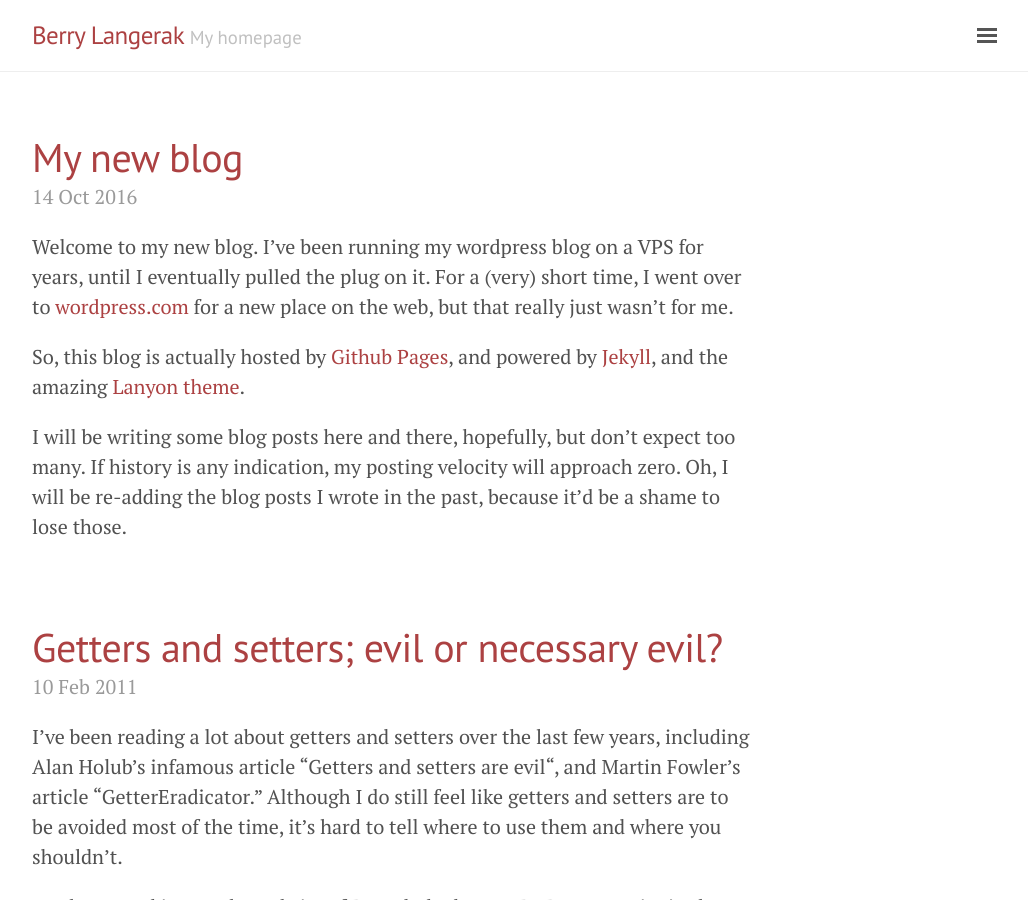
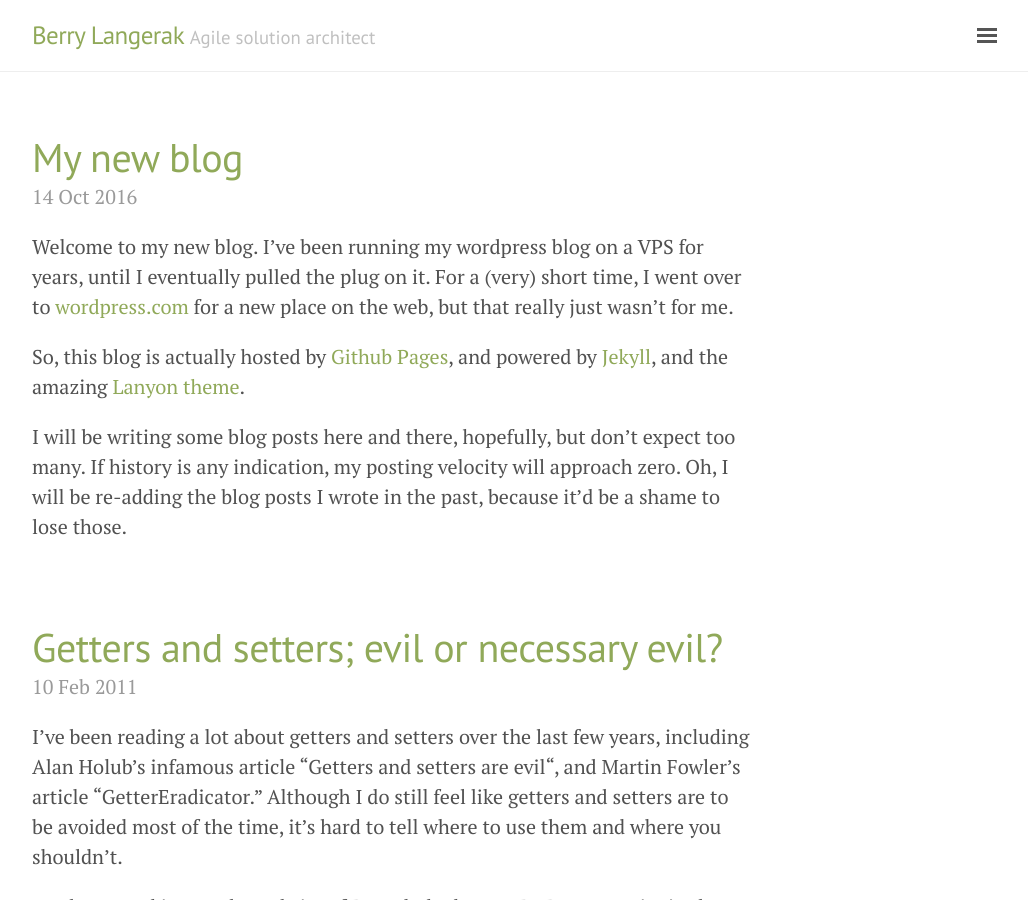
Before and after one commit to berry-langerak/berry-langerak.github.io, a Jekyll site: the page built from index.html, in a window 1280 px wide and 900 px high. Shown: the whole window, without its empty margins (248-1276 px from the left). Built offline with Jekyll 4.4.1, drawn with Linux system fonts in a browser that asks for light colours; the list of posts is cut into pages by our own code.

Commit message:
Changing base colour to green.

```diff
--- a/_config.yml
+++ b/_config.yml
@@ -5,8 +5,8 @@ permalink:           pretty
 
 # Setup
 title:               Berry Langerak
-tagline:             'My homepage'
-description:         'The homepage of Berry Langerak. It is like it was on Angelfire, but a bit more modern'
+tagline:             'Agile solution architect'
+description:         'Berry Langerak. Agile solution architect for hire.'
 url:                 http://berry-langerak.github.io
 baseurl:             ''
 paginate:            5
--- a/_layouts/default.html
+++ b/_layouts/default.html
@@ -3,7 +3,7 @@
 
   {% include head.html %}
 
-  <body class="layout-reverse theme-base-08">
+  <body class="layout-reverse theme-base-0b">
 
     {% include sidebar.html %}
 
```
